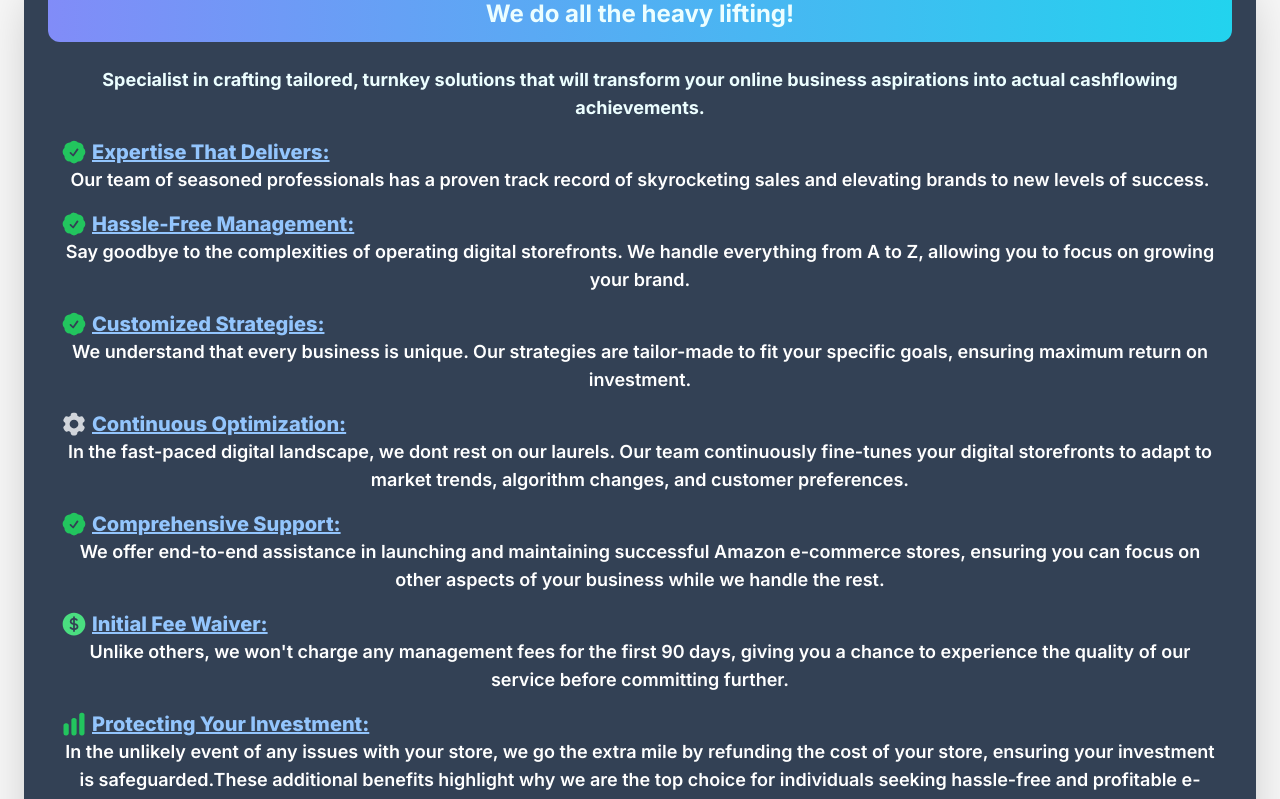
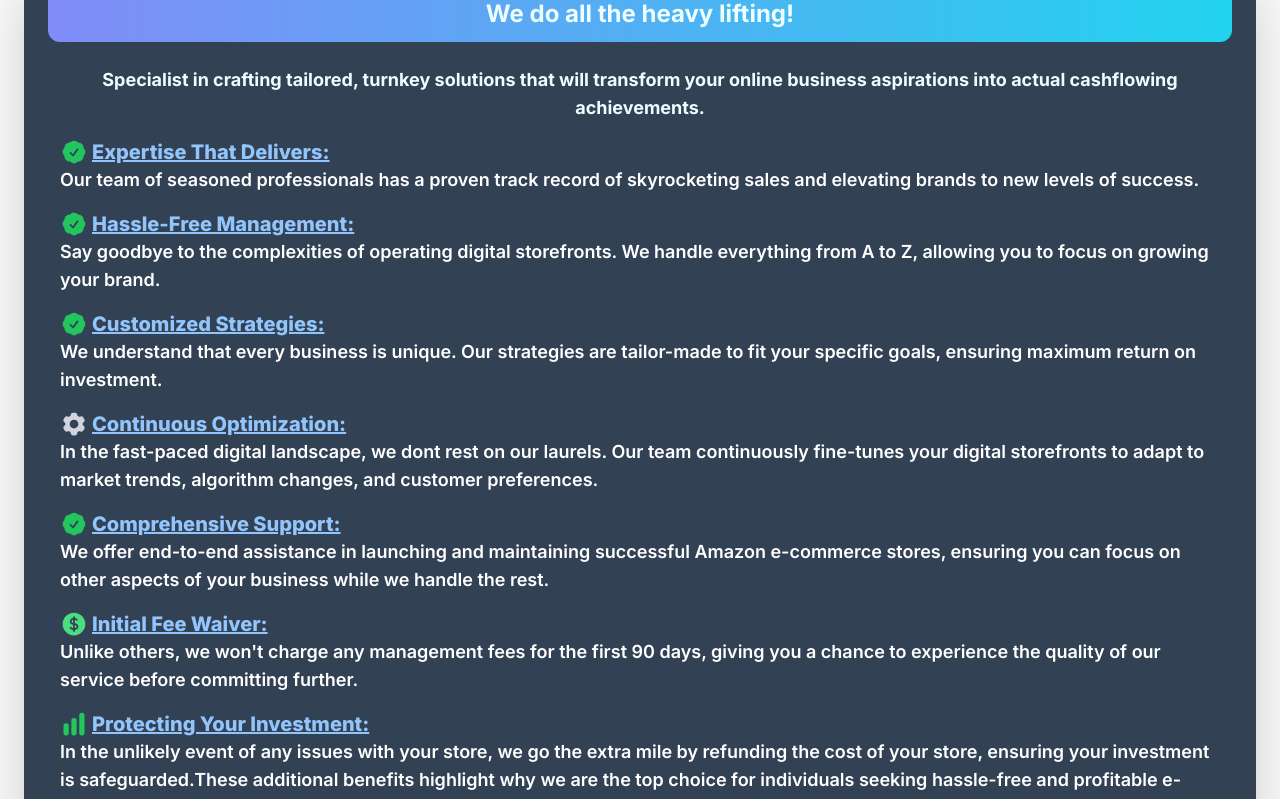
Before and after one commit to rdrachenberg/automated-e-solutions, a Next.js app: page / in a window 1280 px wide. Shown: the part 1080-1879 px from the top of the page. Built offline with nearby package versions, Linux system fonts and the light colour scheme.

Commit message:
fixed text justification from center to left for bullet items

```diff
--- a/src/components/Testimonials.js
+++ b/src/components/Testimonials.js
@@ -13,13 +13,13 @@ const Testimonials = () => {
                 </div>
             </div>
             <div className='text-center bg-slate-700 rounded-xl p-6 mb-12 shadow-2xl'>
-                <h4 className="mb-6 text-lg sm:text-2xl mx-auto font-bold text-cyan-50 bg-gradient-to-r from-indigo-400 to-cyan-400 p-3 rounded-xl">
+                <h4 className="mb-6 text-lg sm:text-2xl mx-auto text-semibold text-cyan-50 bg-gradient-to-r from-indigo-400 to-cyan-400 p-3 rounded-xl">
                     We do all the heavy lifting!
                 </h4>
                 <p className="mb-1 pb-1 md:mb-1 md:pb-0 text-lg text-cyan-50">
                     Specialist in crafting tailored, turnkey solutions that will transform your online business aspirations into actual cashflowing achievements.
                 </p>
-                <ul width={'w-96'} className='text-white p-3 '>
+                <ul width={'w-96'} className='text-white text-left p-3 '>
 
                     <li className='text-xl font-extrabold text-decoration-line: underline text-blue-300 flex'><CheckBadgeIcon className='flex w-7 text-green-500 mr-1' />Expertise That Delivers:</li>
                     <li  className='text-lg font-semibold pb-4'>Our team of seasoned professionals has a proven track record of skyrocketing sales and elevating brands to new levels of success.</li>
```
